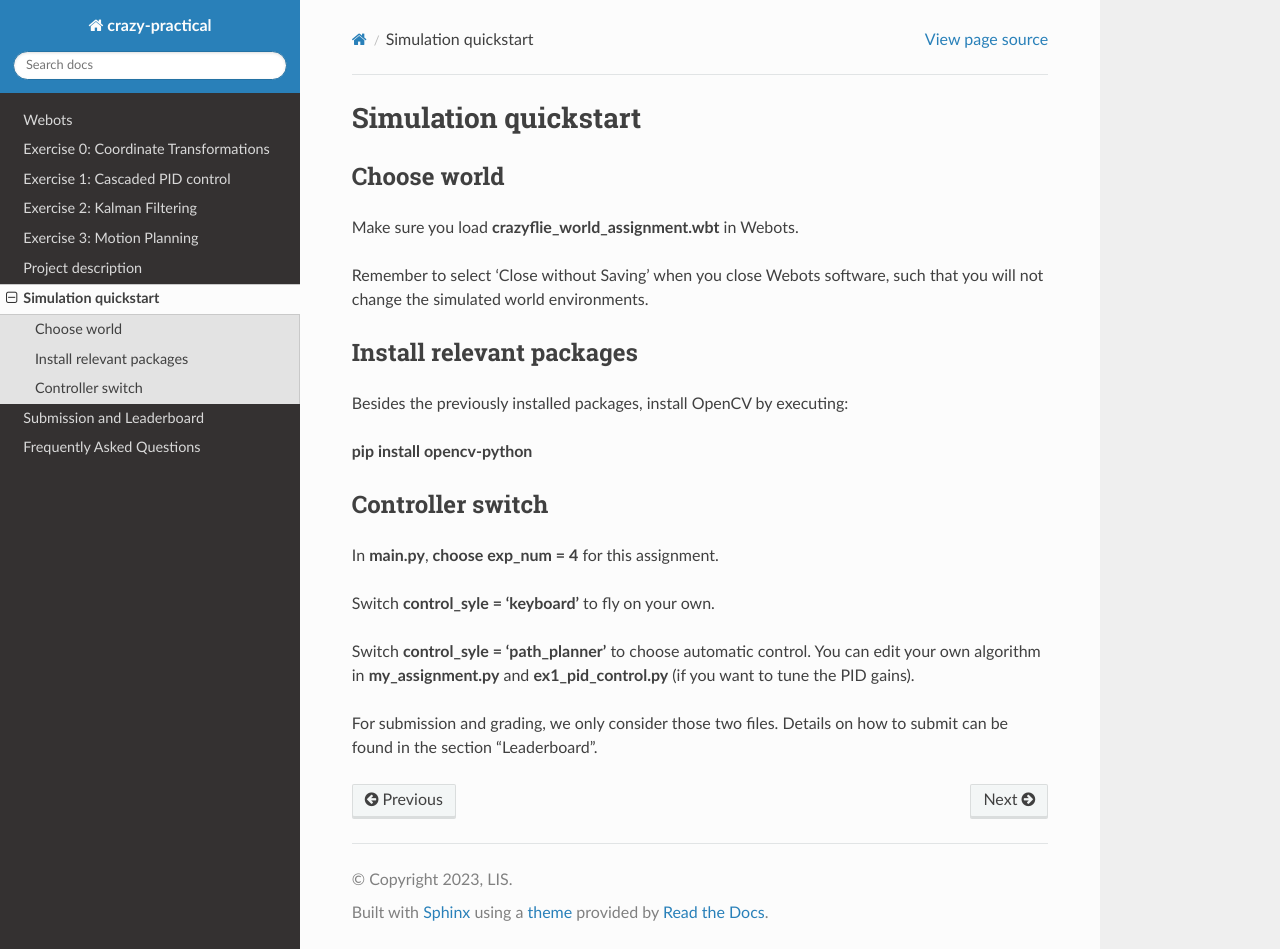
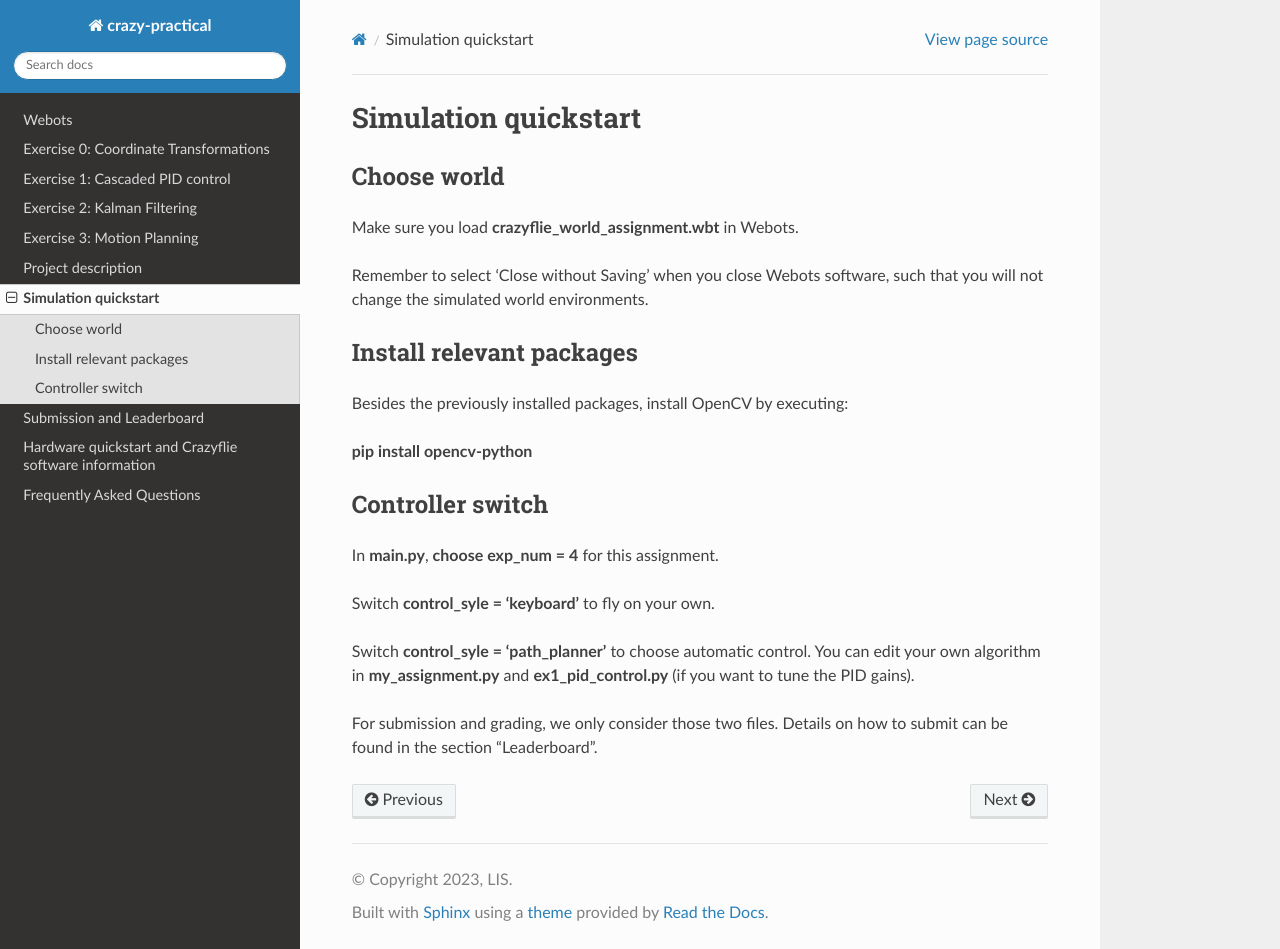
Before and after one commit to lis-epfl/micro-502, a Sphinx documentation site: the page built from docs/assignment/simulation_quickstart.rst, in a window 1280 px wide and 949 px high. Built offline with Sphinx 7.4.7 and the Read the Docs theme 3.1.0, drawn with Linux system fonts in a browser that asks for light colours; pages that are not in the unit, such as notebooks, are missing from menus.

Commit message:
Add hardware description and quickstart to documentation

```diff
--- a/docs/index.rst
+++ b/docs/index.rst
@@ -22,6 +22,8 @@
    assignment/project_description
    assignment/simulation_quickstart
    assignment/leaderboard
+   assignment/hardware_description
+   assignment/hardware_quickstart
    faq/faq
 
 .. rubric:: Indices and tables
```
